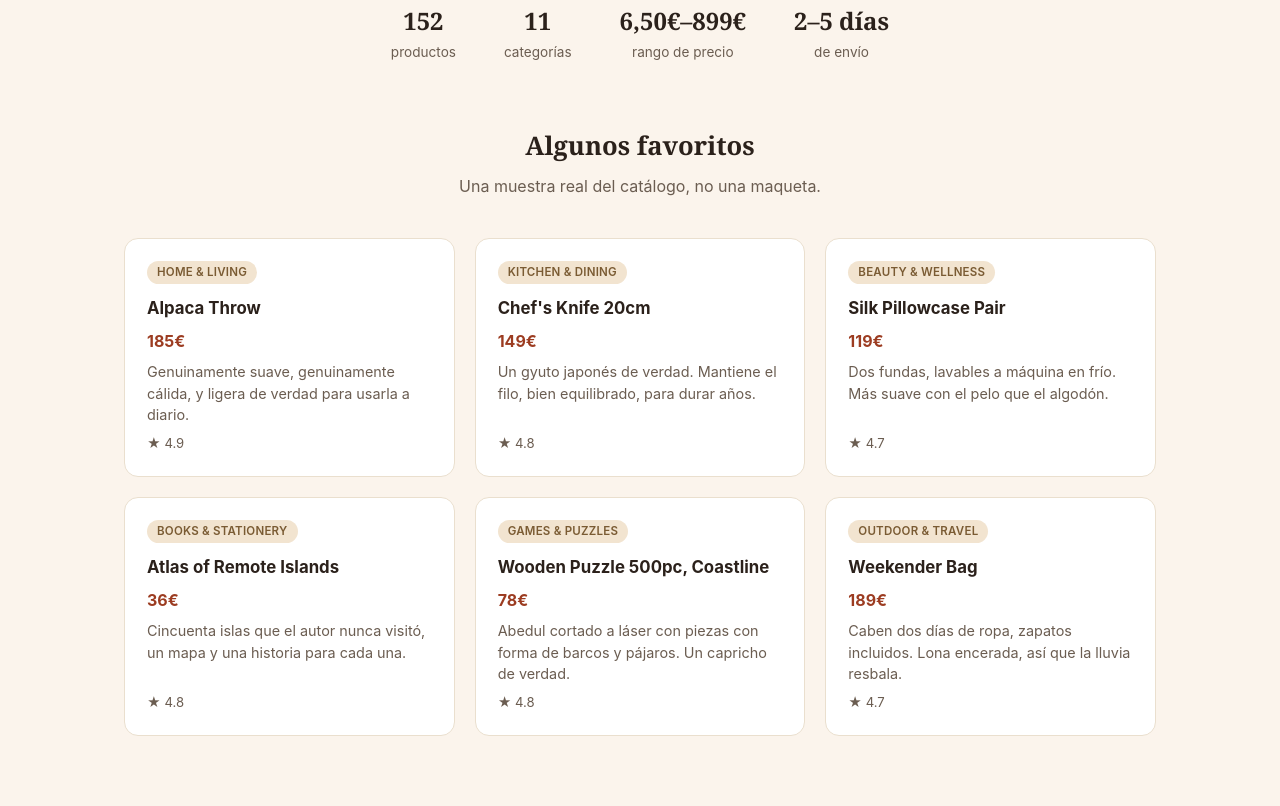
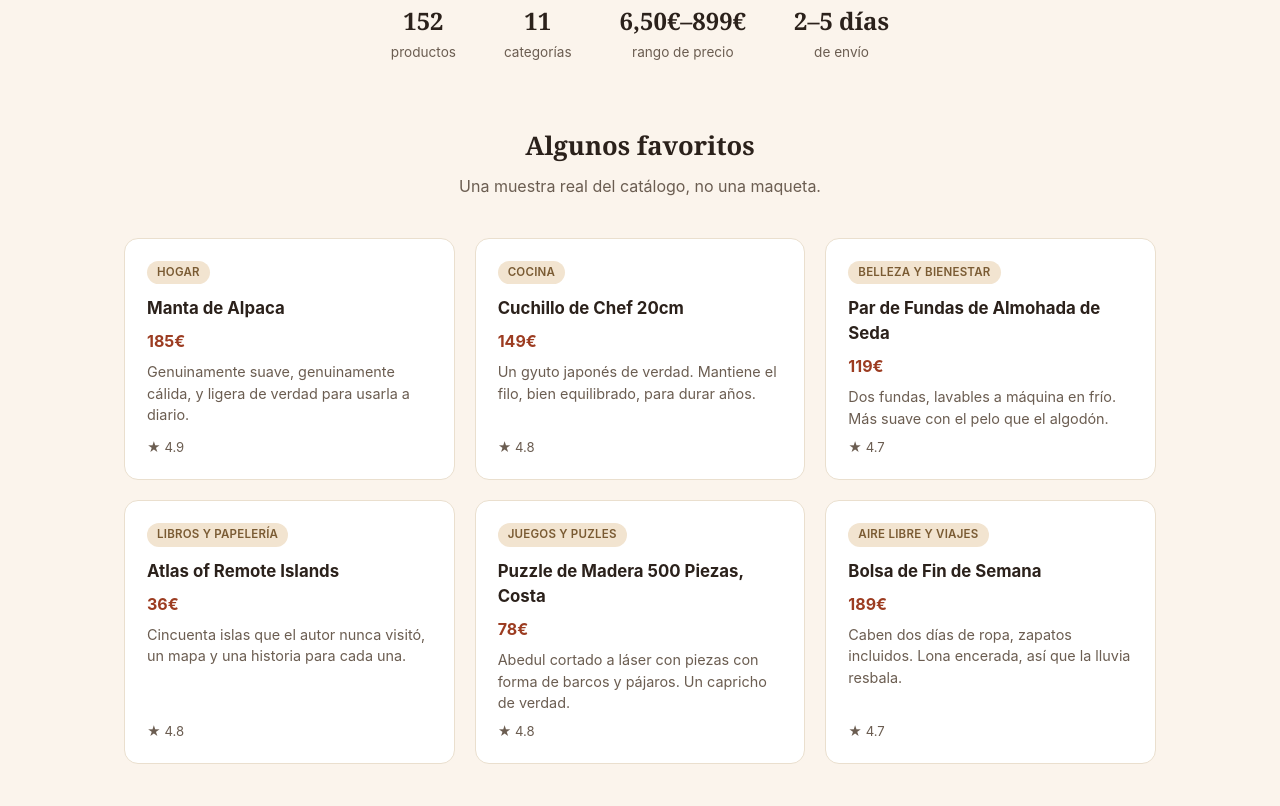
Before and after one commit to isaacchaljub/catalog-service, a plain HTML site: page web/index.html in a window 1280 px wide. Shown: the part 427-1233 px from the top of the page. Drawn offline with Linux system fonts and the light colour scheme; a script that the page names is missing.

Commit message:
Translate landing page teaser cards to Spanish, keep the one real book title in English

```diff
--- a/web/index.html
+++ b/web/index.html
@@ -238,31 +238,31 @@
     <div class="grid">
 
       <a class="card" href="https://catalog-service-566410667338.europe-west1.run.app/p/HL-009">
-        <span class="chip">Home &amp; Living</span>
-        <h3>Alpaca Throw</h3>
+        <span class="chip">Hogar</span>
+        <h3>Manta de Alpaca</h3>
         <span class="price">185€</span>
         <p>Genuinamente suave, genuinamente cálida, y ligera de verdad para usarla a diario.</p>
         <span class="rating">★ 4.9</span>
       </a>
 
       <a class="card" href="https://catalog-service-566410667338.europe-west1.run.app/p/KD-001">
-        <span class="chip">Kitchen &amp; Dining</span>
-        <h3>Chef's Knife 20cm</h3>
+        <span class="chip">Cocina</span>
+        <h3>Cuchillo de Chef 20cm</h3>
         <span class="price">149€</span>
         <p>Un gyuto japonés de verdad. Mantiene el filo, bien equilibrado, para durar años.</p>
         <span class="rating">★ 4.8</span>
       </a>
 
       <a class="card" href="https://catalog-service-566410667338.europe-west1.run.app/p/BW-001">
-        <span class="chip">Beauty &amp; Wellness</span>
-        <h3>Silk Pillowcase Pair</h3>
+        <span class="chip">Belleza y Bienestar</span>
+        <h3>Par de Fundas de Almohada de Seda</h3>
         <span class="price">119€</span>
         <p>Dos fundas, lavables a máquina en frío. Más suave con el pelo que el algodón.</p>
         <span class="rating">★ 4.7</span>
       </a>
 
       <a class="card" href="https://catalog-service-566410667338.europe-west1.run.app/p/BS-010">
-        <span class="chip">Books &amp; Stationery</span>
+        <span class="chip">Libros y Papelería</span>
         <h3>Atlas of Remote Islands</h3>
         <span class="price">36€</span>
         <p>Cincuenta islas que el autor nunca visitó, un mapa y una historia para cada una.</p>
@@ -270,16 +270,16 @@
       </a>
 
       <a class="card" href="https://catalog-service-566410667338.europe-west1.run.app/p/GP-005">
-        <span class="chip">Games &amp; Puzzles</span>
-        <h3>Wooden Puzzle 500pc, Coastline</h3>
+        <span class="chip">Juegos y Puzles</span>
+        <h3>Puzzle de Madera 500 Piezas, Costa</h3>
         <span class="price">78€</span>
         <p>Abedul cortado a láser con piezas con forma de barcos y pájaros. Un capricho de verdad.</p>
         <span class="rating">★ 4.8</span>
       </a>
 
       <a class="card" href="https://catalog-service-566410667338.europe-west1.run.app/p/OT-004">
-        <span class="chip">Outdoor &amp; Travel</span>
-        <h3>Weekender Bag</h3>
+        <span class="chip">Aire Libre y Viajes</span>
+        <h3>Bolsa de Fin de Semana</h3>
         <span class="price">189€</span>
         <p>Caben dos días de ropa, zapatos incluidos. Lona encerada, así que la lluvia resbala.</p>
         <span class="rating">★ 4.7</span>
```
